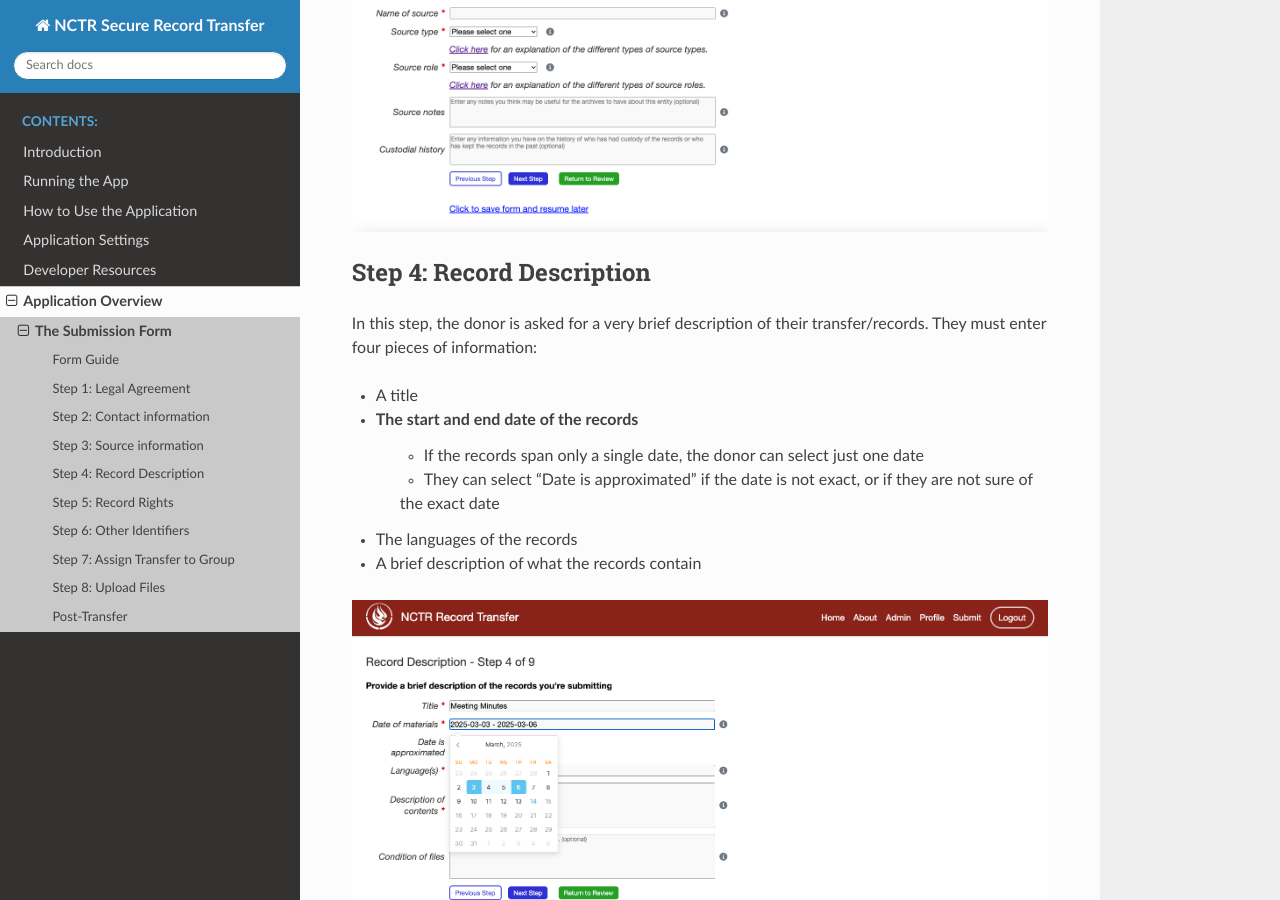
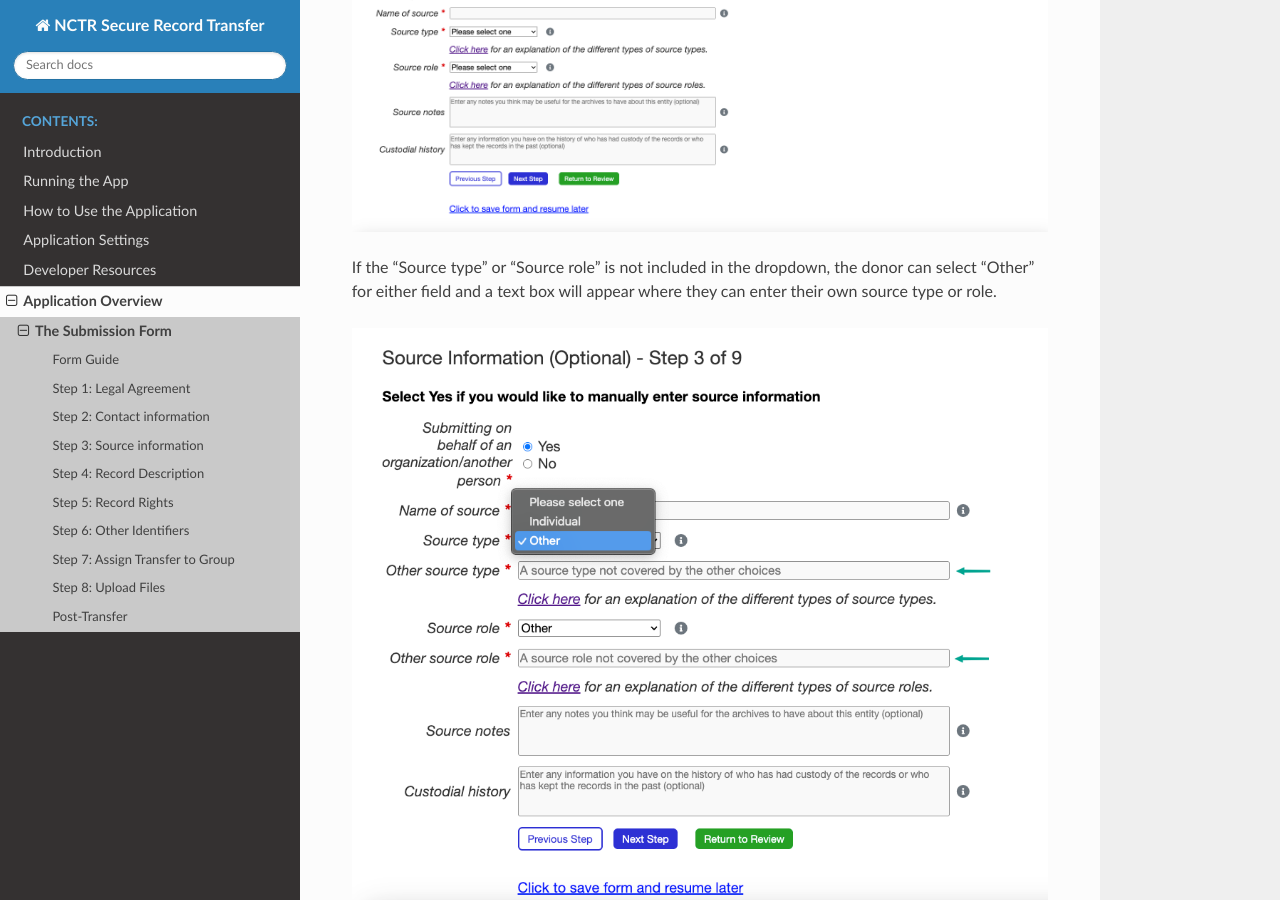
Before and after one commit to NationalCentreTruthReconciliation/Secure-Record-Transfer, a Sphinx documentation site: the page built from docs/application_overview/submission-form.rst, in a window 1280 px wide and 900 px high, scrolled down 3075 px. Built offline with Sphinx 7.4.7 and the Read the Docs theme 3.1.0, drawn with Linux system fonts in a browser that asks for light colours.

Commit message:
Document other source type and role

```diff
--- a/docs/application_overview/submission-form.rst
+++ b/docs/application_overview/submission-form.rst
@@ -75,7 +75,13 @@
 to include this information, they can do so in the relevant optional fields.
 
 .. image:: images/transfer_step_3_on_behalf.png
-    :alt: Step 3 of the tsubmission form, submitting on behalf of another person or organization
+    :alt: Step 3 of the submission form, submitting on behalf of another person or organization
+
+If the "Source type" or "Source role" is not included in the dropdown, the donor can select "Other"
+for either field and a text box will appear where they can enter their own source type or role.
+
+.. image:: images/transfer_step_3_other_source.png
+    :alt: Step 3 of the submission form, selecting "Other" for source type or role
 
 Step 4: Record Description
 ##########################
```
Also changed, not shown: docs/application_overview/images/transfer_step_3_other_source.png (added).
